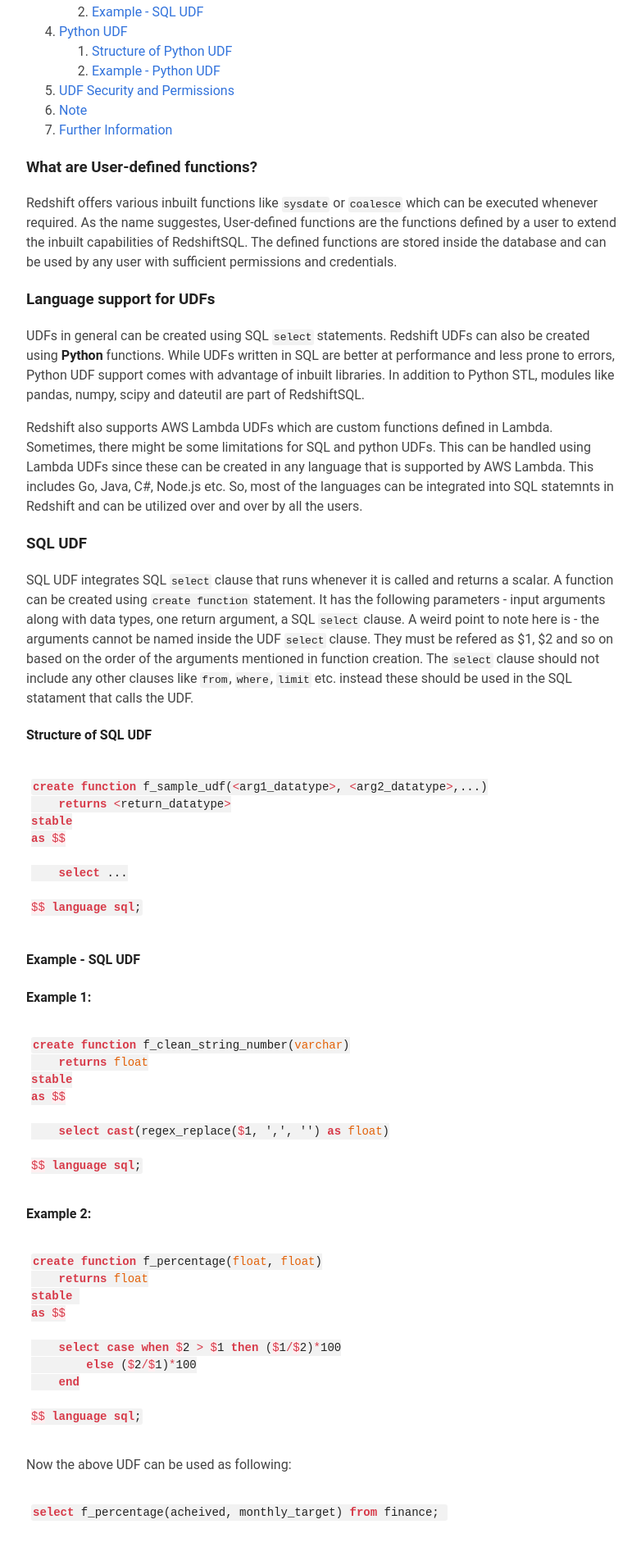
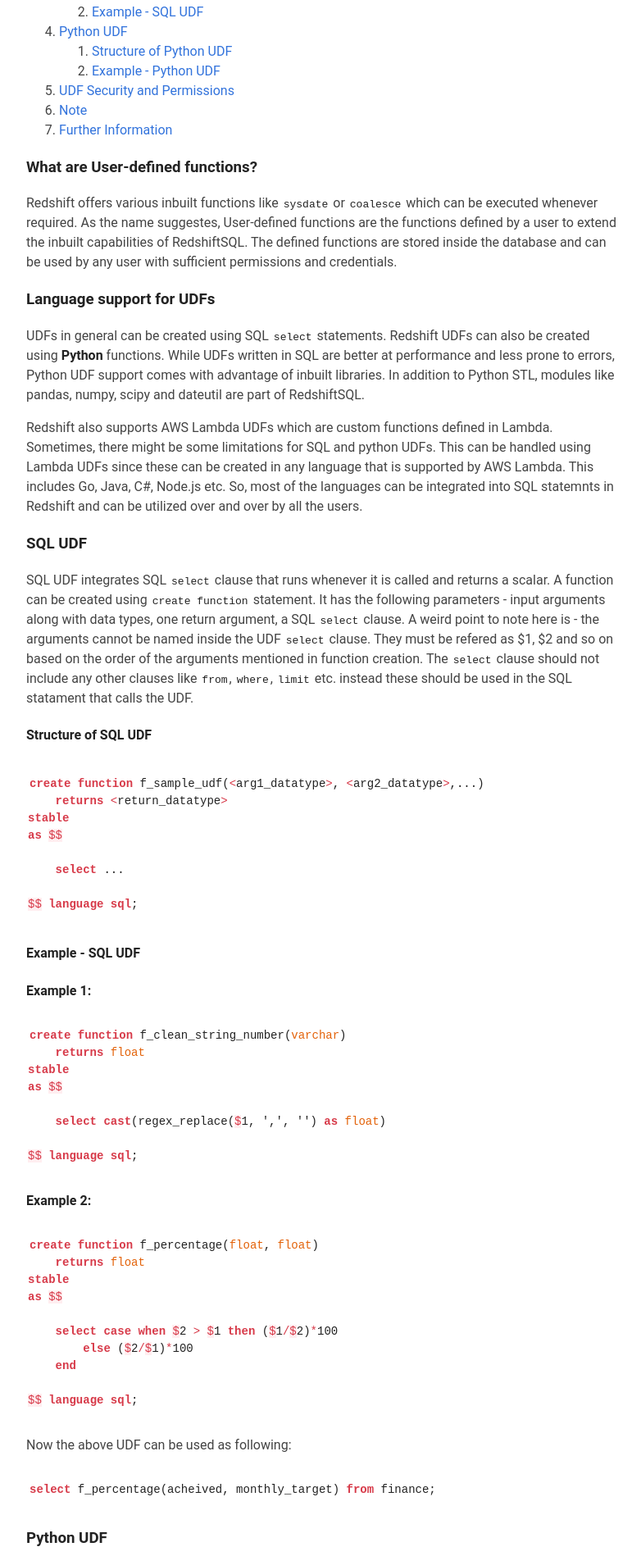
Before and after one commit to jithendray/test, a Jekyll site: the page built from _posts/2022-05-29-redshift-udf.md, in a window 1280 px wide. Shown: the part 461-2359 px from the top of the page at 82% size, without its empty margins (248-1030 px from the left). Built offline with Jekyll 4.4.1, drawn with Linux system fonts in a browser that asks for light colours.

Commit message:
code-background-colot

```diff
--- a/assets/style.css
+++ b/assets/style.css
@@ -143,7 +143,7 @@ img {
 code {
     font-family: monospace;
     padding: 2px;
-    background-color: #f2f2f2;
+    background-color: #ffffff;
     color: #222;
     border-radius: 3px;
 }
--- a/assets/syntax.css
+++ b/assets/syntax.css
@@ -2,8 +2,8 @@
 .highlight {
     font-size: 14px;
     background-color: #ffffff; /* Ensures white background */
-    border-radius: 4px;
-    padding: 3px;
+    border-radius: 2px;
+    padding: 1px;
     overflow-x: auto;
     line-height: 1.5;
     color: #333;
```
